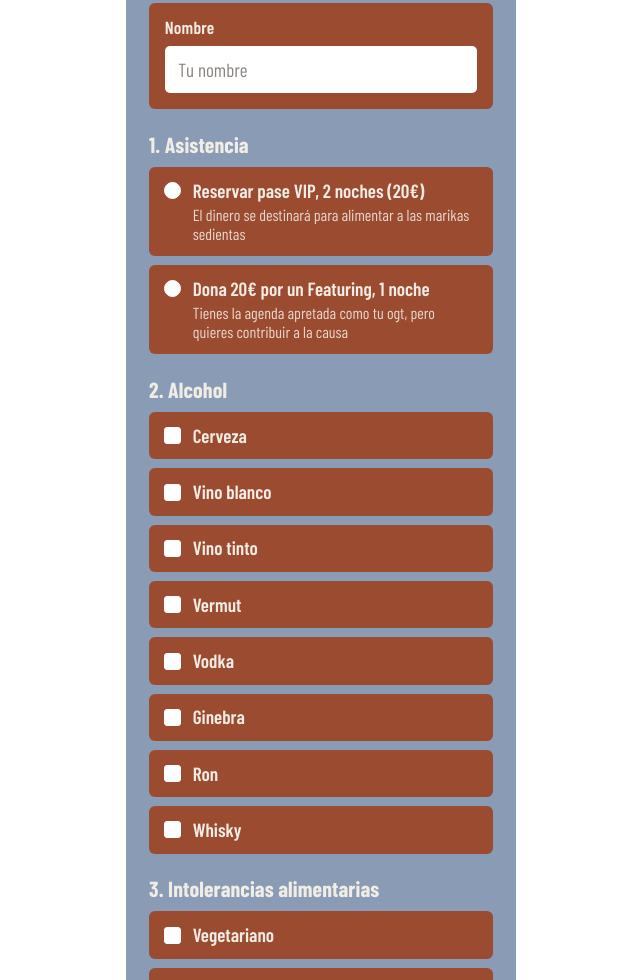
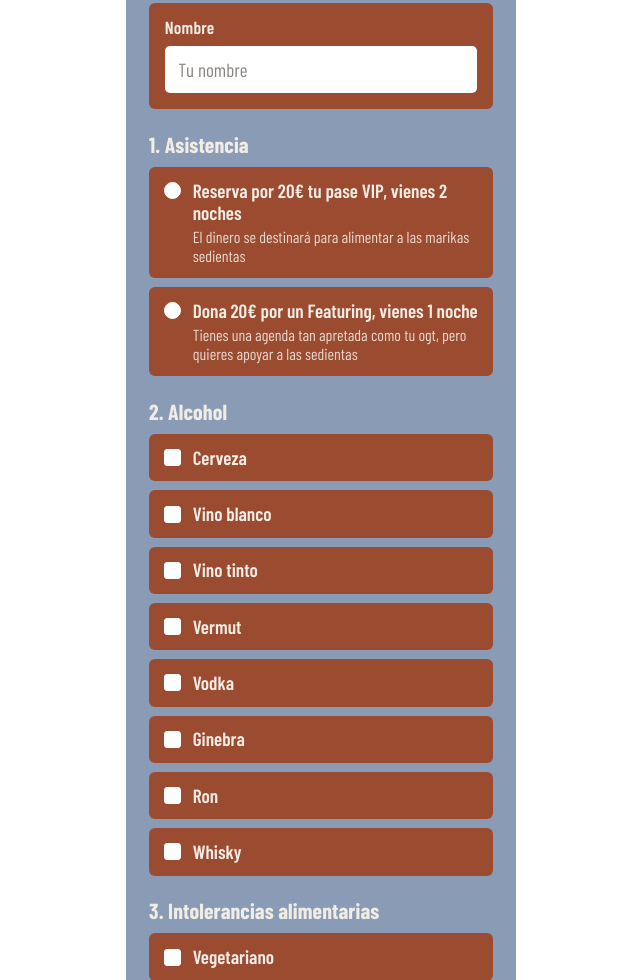
Before and after one commit to rongxinye/rxy, a plain HTML site: page index.html in a window 1280 px wide. Shown: the part 1528-2508 px from the top of the page, without its empty margins (319-959 px from the left). Drawn offline with nearby package versions, Linux system fonts and the light colour scheme; a web font is replaced by a local one.

Commit message:
Copy pricing

```diff
--- a/index.html
+++ b/index.html
@@ -834,7 +834,7 @@
                                required
                            >
                            <span class="option-text-wrap">
-                               <span class="option-title">Reservar pase VIP, 2 noches (20€)</span>
+                               <span class="option-title">Reserva por 20€ tu pase VIP, vienes 2 noches</span>
                                <span class="option-desc">El dinero se destinará para alimentar a las marikas sedientas</span>
                            </span>
                        </label>
@@ -848,8 +848,8 @@
                                required
                            >
                            <span class="option-text-wrap">
-                               <span class="option-title"> Dona 20€ por un Featuring, 1 noche </span>
-                               <span class="option-desc">Tienes la agenda apretada como tu ogt, pero quieres contribuir a la causa</span>
+                               <span class="option-title"> Dona 20€ por un Featuring, vienes 1 noche </span>
+                               <span class="option-desc">Tienes una agenda tan apretada como tu ogt, pero quieres apoyar a las sedientas</span>
                            </span>
                        </label>
                    </div>
```
